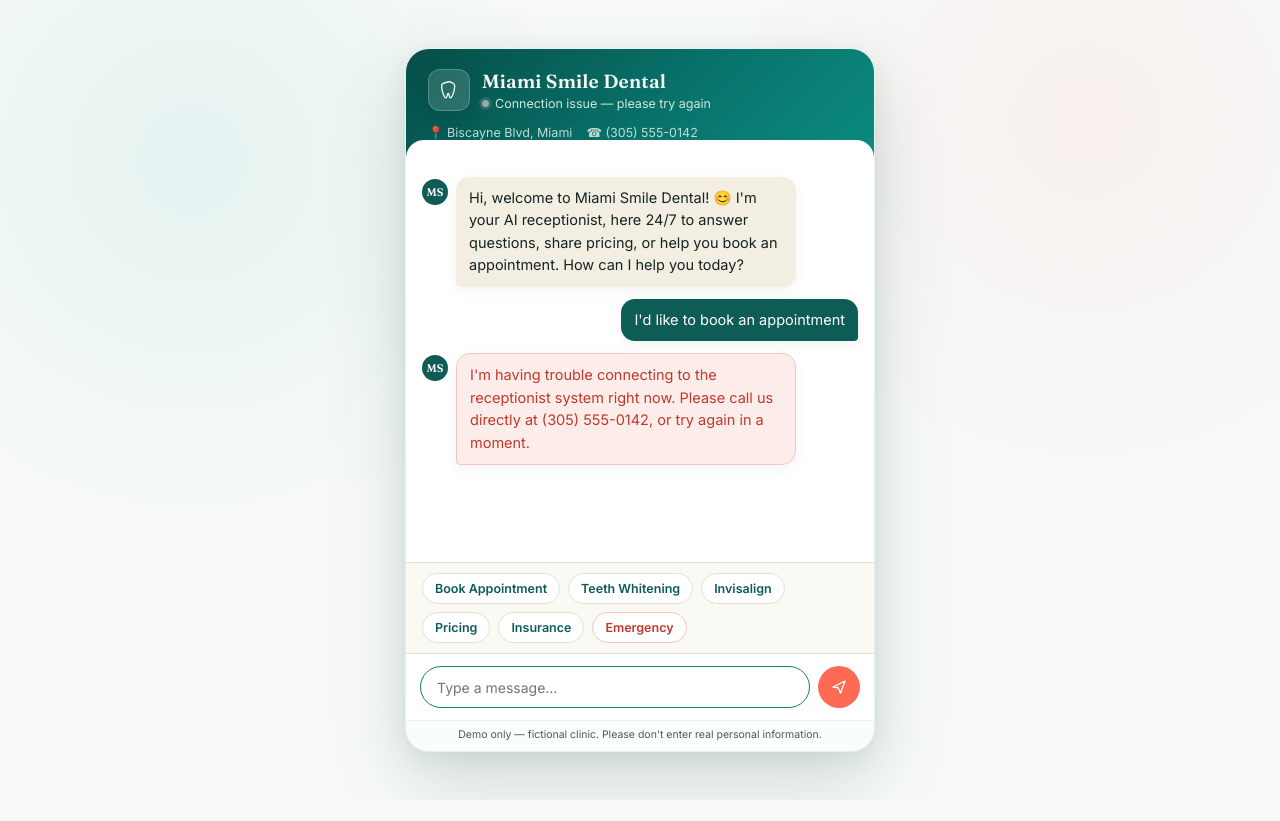
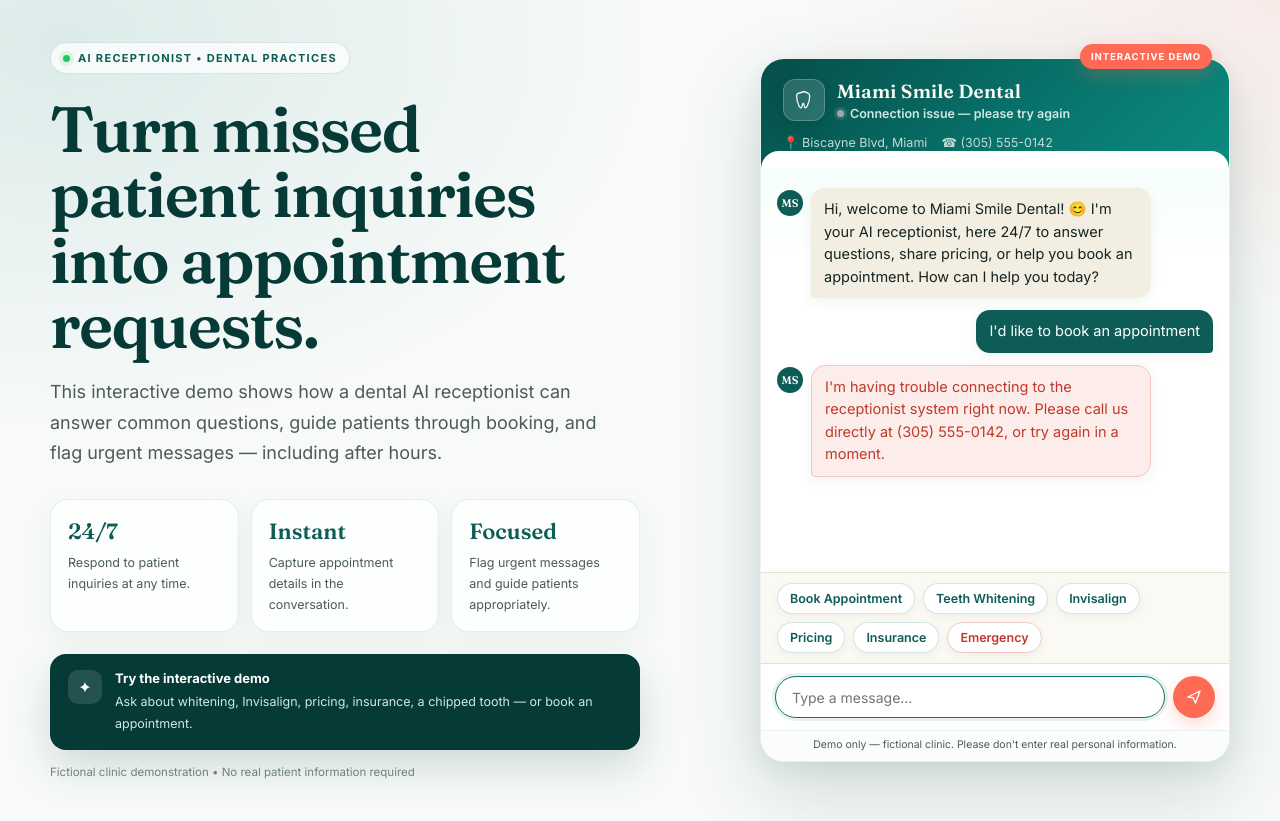
Before and after one commit to gesishqau-prject/miami-smile-dental-demo, a plain HTML site: page public/index.html in a window 1280 px wide. Both pictures are taken after a click on the button "Book Appointment". Before the commit the page ends 800 px from the top, so only its background shows below. Drawn offline with Linux system fonts and the light colour scheme; no server answers.

Commit message:
Add files via upload

```diff
--- a/public/index.html
+++ b/public/index.html
@@ -3,418 +3,146 @@
 <head>
 <meta charset="UTF-8">
 <meta name="viewport" content="width=device-width, initial-scale=1, viewport-fit=cover">
-<title>Miami Smile Dental — AI Receptionist</title>
+<title>Miami Smile Dental — AI Receptionist Demo</title>
 <link rel="preconnect" href="https://fonts.googleapis.com">
 <link rel="preconnect" href="https://fonts.gstatic.com" crossorigin>
 <link href="https://fonts.googleapis.com/css2?family=Fraunces:opsz,wght@9..144,400;9..144,500;9..144,600&family=Inter:wght@400;500;600;700&display=swap" rel="stylesheet">
 <style>
 :root{
-    --ocean-900:#0B3D3A;
-    --ocean-700:#0E5C56;
-    --ocean-500:#177F76;
-    --sand-50:#FBF9F4;
-    --sand-100:#F3EEE2;
-    --coral-500:#FF6A55;
-    --coral-600:#E85641;
-    --ink-900:#152423;
-    --ink-600:#4B5B59;
-    --line:#E2E1D6;
-    --white:#FFFFFF;
-    --danger:#C0392B;
-    --danger-bg:#FDEDEA;
-    --radius-lg:22px;
-    --radius-md:14px;
-    --radius-sm:9px;
-    --shadow-soft: 0 20px 45px -20px rgba(11,61,58,0.28);
-    box-sizing:border-box;
-    padding-top: env(safe-area-inset-top, 0px);
-    padding-bottom: env(safe-area-inset-bottom, 0px);
+  --ocean-950:#063a37; --ocean-900:#0B3D3A; --ocean-700:#0E5C56;
+  --ocean-500:#177F76; --sand-50:#FBF9F4; --sand-100:#F3EEE2;
+  --coral-500:#FF6A55; --coral-600:#E85641; --ink-900:#152423;
+  --ink-600:#4B5B59; --line:#E2E1D6; --white:#FFFFFF;
+  --danger:#C0392B; --danger-bg:#FDEDEA;
 }
-  *{box-sizing:border-box;}
-  html{scroll-padding-top: env(safe-area-inset-top, 0px);}
-  html,body{height:100%;}
+*{box-sizing:border-box}
+html,body{min-height:100%}
 body{
-    margin:0;
-    font-family:'Inter',-apple-system,BlinkMacSystemFont,sans-serif;
+  margin:0; font-family:'Inter',sans-serif; color:var(--ink-900);
   background:
-      radial-gradient(1100px 620px at 12% -8%, #E9F3EF 0%, transparent 60%),
-      radial-gradient(900px 560px at 108% 8%, #FDEDE7 0%, transparent 55%),
-      var(--sand-50);
-    color:var(--ink-900);
-    display:flex;
-    align-items:center;
-    justify-content:center;
-    min-height:100%;
-    padding:32px 16px;
-  }
-
-  .app{
-    width:100%;
-    max-width:480px;
-    background:var(--white);
-    border-radius:var(--radius-lg);
-    box-shadow:var(--shadow-soft);
-    display:flex;
-    flex-direction:column;
-    height:min(760px, 88vh);
-    overflow:hidden;
-    border:1px solid var(--line);
-  }
-
-  /* Header */
-  .header{
-    background:linear-gradient(155deg, var(--ocean-900) 0%, var(--ocean-700) 62%, var(--ocean-500) 100%);
-    color:var(--sand-50);
-    padding:20px 22px 18px;
-    position:relative;
-    flex-shrink:0;
-  }
-  .header::after{
-    content:"";
-    position:absolute; left:0; right:0; bottom:-1px; height:18px;
-    background:var(--white);
-    border-radius:18px 18px 0 0;
-  }
-  .brand-row{display:flex; align-items:center; gap:12px;}
-  .logo{
-    width:42px;height:42px;border-radius:12px;
-    background:rgba(255,255,255,0.14);
-    display:flex;align-items:center;justify-content:center;
-    flex-shrink:0;
-    border:1px solid rgba(255,255,255,0.22);
-  }
-  .logo svg{width:22px;height:22px;}
-  .brand-text h1{
-    font-family:'Fraunces',serif;
-    font-weight:600;
-    font-size:19px;
-    margin:0;
-    letter-spacing:0.2px;
-  }
-  .status-row{
-    display:flex; align-items:center; gap:6px;
-    margin-top:3px;
-    font-size:12.5px;
-    color:#CFE8E1;
-  }
-  .status-dot{
-    width:7px;height:7px;border-radius:50%;
-    background:#4ADE80;
-    box-shadow:0 0 0 3px rgba(74,222,128,0.22);
-  }
-  .status-dot.offline{
-    background:#9CA9A6;
-    box-shadow:0 0 0 3px rgba(156,169,166,0.22);
-  }
-  .clinic-line{
-    margin-top:14px;
-    font-size:12.5px;
-    color:#BFDCD4;
-    display:flex;
-    gap:14px;
-    flex-wrap:wrap;
-  }
-
-  /* Chat area */
-  .chat{
-    flex:1;
-    overflow-y:auto;
-    padding:20px 16px 8px;
-    display:flex;
-    flex-direction:column;
-    gap:12px;
-    background:var(--white);
-  }
-  .chat::-webkit-scrollbar{width:6px;}
-  .chat::-webkit-scrollbar-thumb{background:#E2E1D6;border-radius:6px;}
-
-  .row{display:flex; gap:8px; max-width:100%;}
-  .row.bot{justify-content:flex-start;}
-  .row.user{justify-content:flex-end;}
-
-  .avatar{
-    width:26px;height:26px;border-radius:50%;
-    background:var(--ocean-700);
-    color:#fff;
-    font-size:11px;font-weight:700;
-    display:flex;align-items:center;justify-content:center;
-    flex-shrink:0;
-    margin-top:2px;
-    font-family:'Fraunces',serif;
-  }
-
-  .bubble{
-    padding:10px 13px;
-    border-radius:var(--radius-md);
-    font-size:14.5px;
-    line-height:1.48;
-    max-width:78%;
-    white-space:pre-wrap;
-  }
-  .row.bot .bubble{
-    background:var(--sand-100);
-    color:var(--ink-900);
-    border-bottom-left-radius:4px;
-  }
-  .row.user .bubble{
-    background:var(--ocean-700);
-    color:#fff;
-    border-bottom-right-radius:4px;
-  }
-  .row.bot .bubble.alert{
-    background:var(--danger-bg);
-    color:var(--danger);
-    border:1px solid #F3C8C0;
-  }
-  .row.bot .bubble.summary{
-    background:var(--white);
-    border:1.5px solid var(--ocean-500);
-  }
-  .summary strong{color:var(--ocean-700);}
-  .summary-title{
-    font-family:'Fraunces',serif;
-    font-weight:600;
-    font-size:15px;
-    color:var(--ocean-700);
-    display:block;
-    margin-bottom:6px;
-  }
-
-  .typing{
-    display:flex; gap:4px; align-items:center;
-    padding:12px 13px;
-    background:var(--sand-100);
-    border-radius:var(--radius-md);
-    border-bottom-left-radius:4px;
-    width:fit-content;
-  }
-  .typing span{
-    width:6px;height:6px;border-radius:50%;
-    background:#9CA9A6;
-    animation:blink 1.2s infinite ease-in-out;
-  }
-  .typing span:nth-child(2){animation-delay:0.2s;}
-  .typing span:nth-child(3){animation-delay:0.4s;}
-  @keyframes blink{0%,80%,100%{opacity:0.25;} 40%{opacity:1;}}
-
-  /* Quick actions */
-  .quick-actions{
-    padding:10px 16px;
-    display:flex;
-    gap:8px;
-    flex-wrap:wrap;
-    border-top:1px solid var(--line);
-    background:var(--sand-50);
-    flex-shrink:0;
-    transition:opacity 0.15s;
-  }
-  .quick-actions.hidden{
-    display:none;
-  }
-  .chip{
-    border:1px solid var(--line);
-    background:var(--white);
-    color:var(--ocean-700);
-    font-size:12.5px;
-    font-weight:600;
-    padding:7px 12px;
-    border-radius:999px;
-    cursor:pointer;
-    transition:background 0.15s, border-color 0.15s, transform 0.1s;
-    font-family:'Inter',sans-serif;
-  }
-  .chip:hover{background:#EFF6F4; border-color:var(--ocean-500);}
-  .chip:active{transform:scale(0.97);}
-  .chip.emergency{
-    color:var(--danger);
-    border-color:#F3C8C0;
-  }
-  .chip.emergency:hover{background:var(--danger-bg);}
-
-  /* Input */
-  .input-bar{
-    display:flex;
-    gap:8px;
-    padding:12px 14px;
-    border-top:1px solid var(--line);
-    background:var(--white);
-    flex-shrink:0;
-  }
-  .input-bar input{
-    flex:1;
-    border:1px solid var(--line);
-    background:var(--sand-50);
-    border-radius:999px;
-    padding:11px 16px;
-    font-size:14px;
-    font-family:'Inter',sans-serif;
-    color:var(--ink-900);
-    outline:none;
-    min-width:0;
-  }
-  .input-bar input:focus{border-color:var(--ocean-500); background:var(--white);}
-  .input-bar input:disabled{opacity:0.6;}
-  .send-btn{
-    width:42px;height:42px;
-    border-radius:50%;
-    border:none;
-    background:var(--coral-500);
-    color:#fff;
-    display:flex;align-items:center;justify-content:center;
-    cursor:pointer;
-    flex-shrink:0;
-    transition:background 0.15s, transform 0.1s;
-  }
-  .send-btn:hover{background:var(--coral-600);}
-  .send-btn:active{transform:scale(0.94);}
-  .send-btn:disabled{opacity:0.5; cursor:not-allowed;}
-  .send-btn svg{width:18px;height:18px;}
-
-  .disclaimer{
-    text-align:center;
-    font-size:10.5px;
-    color:var(--ink-600);
-    padding:7px 16px 10px;
-    background:var(--sand-50);
-    flex-shrink:0;
-  }
-
-  @media (prefers-reduced-motion: reduce){
-    .typing span{animation:none; opacity:0.6;}
-  }
-
-  @media (max-width:420px){
-    body{padding:0;}
-    .app{
-      height:100vh;
-      height:100dvh;
-      max-width:100%;
-      border-radius:0;
-      border:none;
-    }
-  }
-|/* Professional polish */
-.app{
-  box-shadow:0 24px 70px rgba(15,60,55,.18);
-}
-
-.header{
-  background:linear-gradient(135deg,#064e49 0%,#08756d 100%);
-}
-
-.messages{
-  background:
-    radial-gradient(circle at top right,rgba(13,148,136,.06),transparent 35%),
-    #ffffff;
-}
-
-.quick button{
-  transition:transform .15s ease,box-shadow .15s ease;
-}
-
-.quick button:hover{
-  transform:translateY(-1px);
-  box-shadow:0 4px 12px rgba(0,0,0,.08);
-}
-/* ===== PREMIUM CLINIC UI ===== */
-
-body{
-  background:
-    radial-gradient(circle at 15% 20%,rgba(13,148,136,.08),transparent 30%),
-    radial-gradient(circle at 85% 15%,rgba(255,107,87,.07),transparent 28%),
+    radial-gradient(900px 600px at 5% 5%,rgba(23,127,118,.12),transparent 65%),
+    radial-gradient(800px 520px at 100% 0%,rgba(255,106,85,.10),transparent 60%),
     #f7faf9;
 }
-
+.demo-shell{
+  min-height:100vh; width:min(1180px,calc(100% - 64px)); margin:auto;
+  display:grid; grid-template-columns:minmax(0,1fr) 470px; gap:70px; align-items:center;
+  padding:42px 0;
+}
+.showcase{max-width:590px}
+.eyebrow{
+  display:inline-flex; align-items:center; gap:8px; padding:8px 12px;
+  border:1px solid rgba(14,92,86,.15); border-radius:999px; background:rgba(255,255,255,.72);
+  color:var(--ocean-700); font-size:11px; font-weight:700; letter-spacing:.12em;
+}
+.eyebrow-dot{width:7px;height:7px;border-radius:50%;background:#22c55e;box-shadow:0 0 0 4px rgba(34,197,94,.12)}
+.showcase h2{
+  font-family:'Fraunces',serif; font-size:clamp(42px,5vw,64px); line-height:1.02;
+  letter-spacing:-1.6px; font-weight:600; margin:22px 0 20px; color:var(--ocean-950);
+}
+.showcase>p{font-size:18px;line-height:1.7;color:var(--ink-600);max-width:555px;margin:0 0 30px}
+.feature-grid{display:grid;grid-template-columns:repeat(3,1fr);gap:12px;margin:0 0 22px}
+.feature{
+  min-height:105px;padding:17px;border-radius:18px;background:rgba(255,255,255,.78);
+  border:1px solid rgba(14,92,86,.10);box-shadow:0 10px 30px rgba(11,61,58,.05)
+}
+.feature strong{display:block;font-family:'Fraunces',serif;color:var(--ocean-700);font-size:22px;margin-bottom:6px}
+.feature span{font-size:12.5px;line-height:1.45;color:var(--ink-600)}
+.try-card{
+  display:flex;gap:13px;align-items:flex-start;padding:16px 18px;border-radius:16px;
+  background:var(--ocean-950);color:white;box-shadow:0 18px 40px rgba(11,61,58,.16)
+}
+.try-icon{width:34px;height:34px;display:grid;place-items:center;border-radius:10px;background:rgba(255,255,255,.12);flex:0 0 auto}
+.try-card strong{display:block;font-size:13px;margin-bottom:4px}
+.try-card span{font-size:12.5px;line-height:1.5;color:#cfe8e1}
+.microcopy{margin-top:15px;font-size:11.5px;color:#71817e}
+.app-wrap{position:relative}
+.app-wrap:before{
+  content:"INTERACTIVE DEMO";position:absolute;top:-14px;right:18px;z-index:3;
+  background:var(--coral-500);color:white;padding:7px 11px;border-radius:999px;
+  font-size:9.5px;font-weight:700;letter-spacing:.1em;box-shadow:0 7px 18px rgba(255,106,85,.25)
+}
 .app{
-  max-width:470px;
-  border:1px solid rgba(15,118,110,.10);
-  border-radius:24px;
-  overflow:hidden;
-  box-shadow:
-    0 30px 80px rgba(15,60,55,.16),
-    0 8px 24px rgba(15,60,55,.08);
+  width:100%;max-width:470px;height:min(760px,88vh);background:white;border-radius:24px;
+  box-shadow:0 30px 80px rgba(15,60,55,.16),0 8px 24px rgba(15,60,55,.08);
+  display:flex;flex-direction:column;overflow:hidden;border:1px solid rgba(15,118,110,.10)
 }
-
 .header{
   background:linear-gradient(135deg,#064e49 0%,#08756d 60%,#0b8b80 100%);
-  padding-top:20px;
-  padding-bottom:17px;
+  color:var(--sand-50);padding:20px 22px 18px;position:relative;flex-shrink:0
 }
-
-.logo{
-  box-shadow:0 8px 22px rgba(0,0,0,.12);
-  backdrop-filter:blur(8px);
+.header:after{content:"";position:absolute;left:0;right:0;bottom:-1px;height:18px;background:white;border-radius:18px 18px 0 0}
+.brand-row{display:flex;align-items:center;gap:12px}
+.logo{width:42px;height:42px;border-radius:12px;background:rgba(255,255,255,.14);display:flex;align-items:center;justify-content:center;flex-shrink:0;border:1px solid rgba(255,255,255,.22);box-shadow:0 8px 22px rgba(0,0,0,.12)}
+.logo svg{width:22px;height:22px}
+.brand-text h1{font-family:'Fraunces',serif;font-weight:600;font-size:19px;margin:0;letter-spacing:.2px}
+.status-row{display:flex;align-items:center;gap:6px;margin-top:3px;font-size:12.5px;color:#CFE8E1;font-weight:600}
+.status-dot{width:7px;height:7px;border-radius:50%;background:#4ADE80;box-shadow:0 0 0 3px rgba(74,222,128,.22)}
+.status-dot.offline{background:#9CA9A6;box-shadow:0 0 0 3px rgba(156,169,166,.22)}
+.clinic-line{margin-top:14px;font-size:12.5px;color:#BFDCD4;display:flex;gap:14px;flex-wrap:wrap}
+.chat{
+  flex:1;overflow-y:auto;padding:20px 16px 8px;display:flex;flex-direction:column;gap:12px;
+  background:linear-gradient(180deg,rgba(240,253,250,.65),white 22%)
 }
-
-.status{
-  font-weight:600;
-  letter-spacing:.1px;
+.chat::-webkit-scrollbar{width:6px}.chat::-webkit-scrollbar-thumb{background:#E2E1D6;border-radius:6px}
+.row{display:flex;gap:8px;max-width:100%}.row.bot{justify-content:flex-start}.row.user{justify-content:flex-end}
+.avatar{width:26px;height:26px;border-radius:50%;background:var(--ocean-700);color:#fff;font-size:11px;font-weight:700;display:flex;align-items:center;justify-content:center;flex-shrink:0;margin-top:2px;font-family:'Fraunces',serif}
+.bubble{padding:10px 13px;border-radius:14px;font-size:14.5px;line-height:1.55;max-width:78%;white-space:pre-wrap;box-shadow:0 4px 14px rgba(15,60,55,.06)}
+.row.bot .bubble{background:var(--sand-100);color:var(--ink-900);border-bottom-left-radius:4px}
+.row.user .bubble{background:var(--ocean-700);color:white;border-bottom-right-radius:4px}
+.row.bot .bubble.alert{background:var(--danger-bg);color:var(--danger);border:1px solid #F3C8C0}
+.row.bot .bubble.summary{background:white;border:1.5px solid var(--ocean-500)}
+.summary strong{color:var(--ocean-700)}.summary-title{font-family:'Fraunces',serif;font-weight:600;font-size:15px;color:var(--ocean-700);display:block;margin-bottom:6px}
+.typing{display:flex;gap:4px;align-items:center;padding:12px 13px;background:var(--sand-100);border-radius:14px;border-bottom-left-radius:4px;width:fit-content}
+.typing span{width:6px;height:6px;border-radius:50%;background:#9CA9A6;animation:blink 1.2s infinite ease-in-out}
+.typing span:nth-child(2){animation-delay:.2s}.typing span:nth-child(3){animation-delay:.4s}
+@keyframes blink{0%,80%,100%{opacity:.25}40%{opacity:1}}
+.quick-actions{padding:10px 16px;display:flex;gap:8px;flex-wrap:wrap;border-top:1px solid var(--line);background:rgba(251,249,244,.92);flex-shrink:0}
+.quick-actions.hidden{display:none}
+.chip{border:1px solid rgba(15,118,110,.18);background:white;color:var(--ocean-700);font-size:12.5px;font-weight:600;padding:7px 12px;border-radius:999px;cursor:pointer;font-family:'Inter',sans-serif;box-shadow:0 3px 10px rgba(15,60,55,.05);transition:all .18s ease}
+.chip:hover{transform:translateY(-1px);border-color:rgba(15,118,110,.38);box-shadow:0 7px 18px rgba(15,60,55,.10)}
+.chip.emergency{color:var(--danger);border-color:#F3C8C0}.chip.emergency:hover{background:var(--danger-bg)}
+.input-bar{display:flex;gap:8px;padding:12px 14px;border-top:1px solid var(--line);background:white;flex-shrink:0}
+.input-bar input{flex:1;border:1px solid rgba(15,118,110,.15);background:#f8faf9;border-radius:999px;padding:11px 16px;font-size:14px;font-family:'Inter',sans-serif;color:var(--ink-900);outline:none;min-width:0}
+.input-bar input:focus{border-color:#0f766e;box-shadow:0 0 0 3px rgba(15,118,110,.10);background:white}
+.input-bar input:disabled{opacity:.6}
+.send-btn{width:42px;height:42px;border-radius:50%;border:none;background:var(--coral-500);color:white;display:flex;align-items:center;justify-content:center;cursor:pointer;flex-shrink:0;box-shadow:0 7px 18px rgba(255,107,87,.25)}
+.send-btn:hover{background:var(--coral-600);transform:scale(1.04)}.send-btn:disabled{opacity:.5;cursor:not-allowed}.send-btn svg{width:18px;height:18px}
+.disclaimer{text-align:center;font-size:10.5px;color:var(--ink-600);padding:7px 16px 10px;background:#fbfcfc;border-top:1px solid rgba(15,118,110,.08);flex-shrink:0}
+@media(max-width:900px){
+  .demo-shell{grid-template-columns:1fr;gap:35px;width:min(620px,calc(100% - 36px));padding:38px 0}
+  .showcase{text-align:center;margin:auto}.showcase>p{margin-left:auto;margin-right:auto}.try-card{text-align:left}
+  .app-wrap{width:470px;max-width:100%;margin:auto}
 }
-
-.messages{
-  background:
-    linear-gradient(180deg,rgba(240,253,250,.65) 0%,#ffffff 22%,#ffffff 100%);
+@media(max-width:640px){
+  body{background:white}.demo-shell{display:block;width:100%;padding:0}.showcase{display:none}.app-wrap{width:100%}
+  .app-wrap:before{display:none}.app{height:100vh;height:100dvh;max-width:100%;border-radius:0;border:none;box-shadow:none}
 }
-
-.bubble{
-  box-shadow:0 4px 14px rgba(15,60,55,.06);
-  line-height:1.55;
-}
-
-.quick{
-  background:rgba(255,255,255,.96);
-  padding-top:12px;
-  padding-bottom:12px;
-}
-
-.quick button{
-  background:#ffffff;
-  border:1px solid rgba(15,118,110,.18);
-  box-shadow:0 3px 10px rgba(15,60,55,.05);
-  font-weight:600;
-  transition:all .18s ease;
-}
-
-.quick button:hover{
-  transform:translateY(-2px);
-  border-color:rgba(15,118,110,.38);
-  box-shadow:0 7px 18px rgba(15,60,55,.10);
-}
-
-.composer{
-  background:#ffffff;
-  padding-top:12px;
-  padding-bottom:12px;
-}
-
-.composer input{
-  background:#f8faf9;
-  border:1px solid rgba(15,118,110,.15);
-  transition:border-color .2s ease,box-shadow .2s ease;
-}
-
-.composer input:focus{
-  border-color:#0f766e;
-  box-shadow:0 0 0 3px rgba(15,118,110,.10);
-}
-
-.send{
-  box-shadow:0 7px 18px rgba(255,107,87,.25);
-  transition:transform .15s ease;
-}
-
-.send:hover{
-  transform:scale(1.05);
-}
-
-.disclaimer{
-  background:#fbfcfc;
-  border-top:1px solid rgba(15,118,110,.08);
-}
+@media(prefers-reduced-motion:reduce){.typing span{animation:none;opacity:.6}}
 </style>
 </head>
 <body>
 
+<main class="demo-shell">
+  <section class="showcase">
+    <div class="eyebrow"><span class="eyebrow-dot"></span> AI RECEPTIONIST • DENTAL PRACTICES</div>
+    <h2>Turn missed patient inquiries into appointment requests.</h2>
+    <p>This interactive demo shows how a dental AI receptionist can answer common questions, guide patients through booking, and flag urgent messages — including after hours.</p>
+
+    <div class="feature-grid">
+      <div class="feature"><strong>24/7</strong><span>Respond to patient inquiries at any time.</span></div>
+      <div class="feature"><strong>Instant</strong><span>Capture appointment details in the conversation.</span></div>
+      <div class="feature"><strong>Focused</strong><span>Flag urgent messages and guide patients appropriately.</span></div>
+    </div>
+
+    <div class="try-card">
+      <div class="try-icon">✦</div>
+      <div><strong>Try the interactive demo</strong><span>Ask about whitening, Invisalign, pricing, insurance, a chipped tooth — or book an appointment.</span></div>
+    </div>
+    <div class="microcopy">Fictional clinic demonstration • No real patient information required</div>
+  </section>
+
+  <section class="app-wrap">
     <div class="app">
       <div class="header">
         <div class="brand-row">
@@ -428,10 +156,7 @@ body{
             <div class="status-row"><span class="status-dot" id="statusDot"></span> <span id="statusText">AI Receptionist — Available 24/7</span></div>
           </div>
         </div>
-    <div class="clinic-line">
-      <span>📍 Biscayne Blvd, Miami</span>
-      <span>☎ (305) 555-0142</span>
-    </div>
+        <div class="clinic-line"><span>📍 Biscayne Blvd, Miami</span><span>☎ (305) 555-0142</span></div>
       </div>
 
       <div class="chat" id="chat"></div>
@@ -453,6 +178,8 @@ body{
       </div>
       <div class="disclaimer">Demo only — fictional clinic. Please don't enter real personal information.</div>
     </div>
+  </section>
+</main>
 
 <script>
 (function(){
```
Lines whose indentation alone changed are shown as unchanged.
